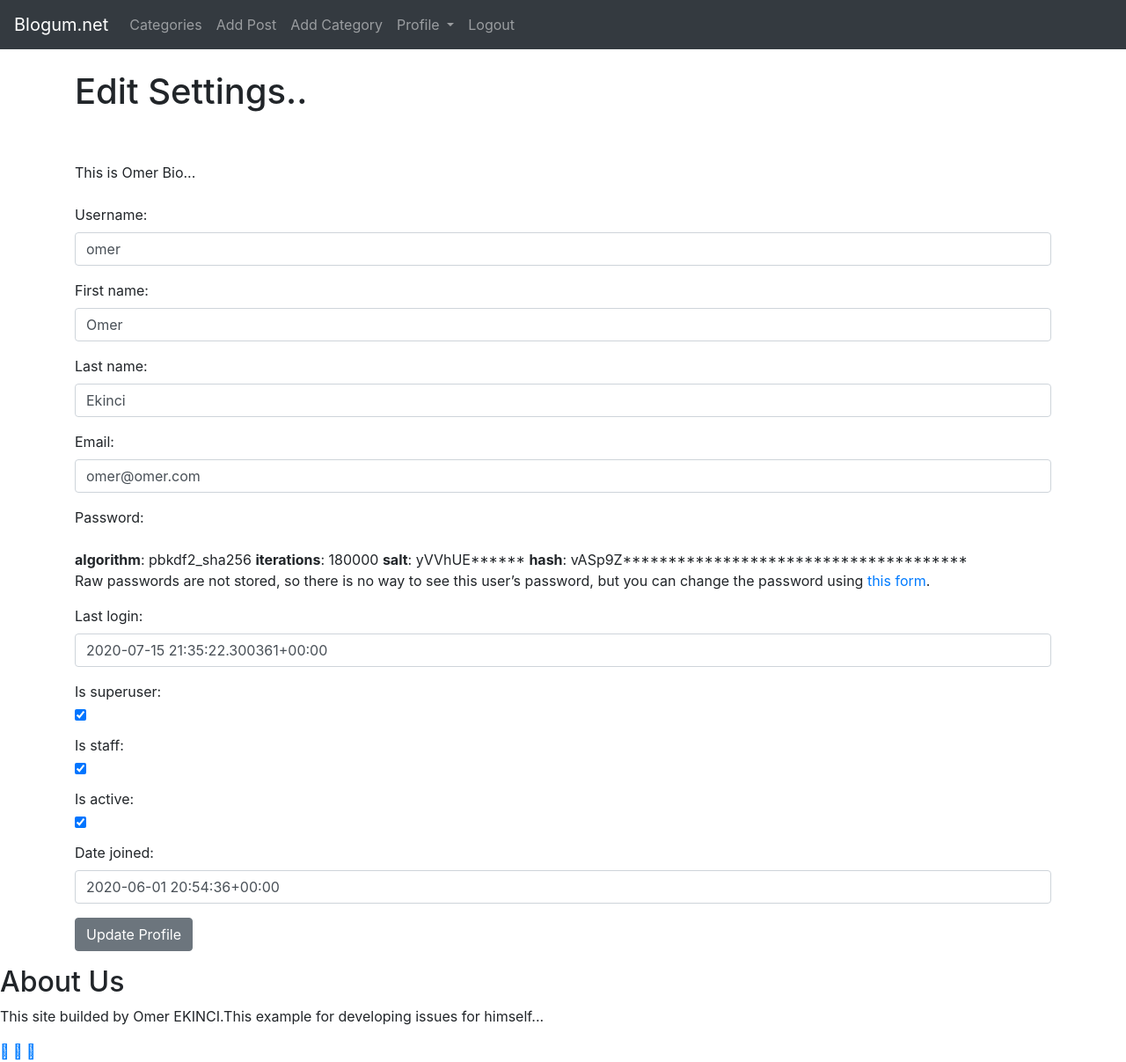
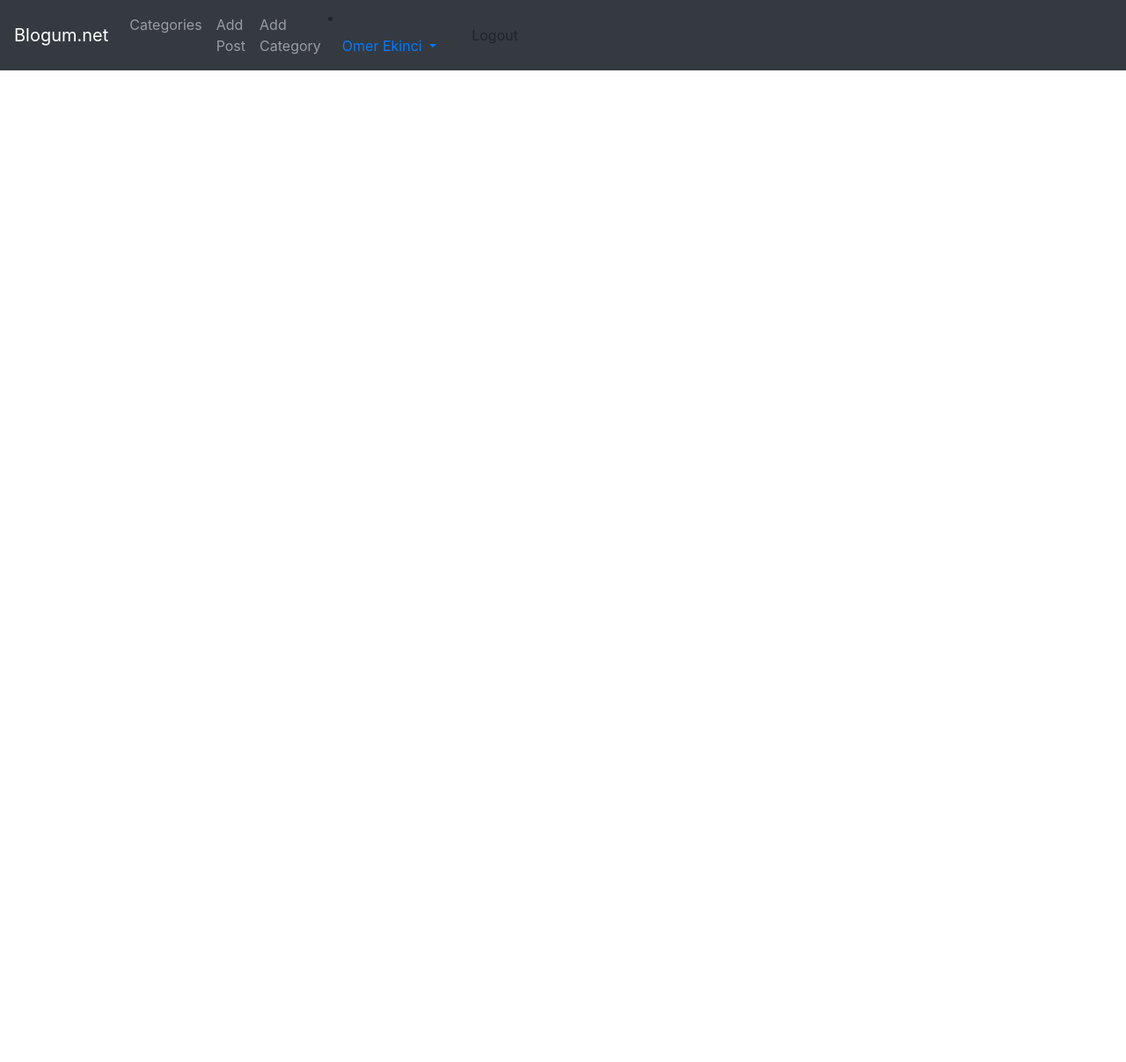
Before and after one commit to OmerEkinci1/Blog, a Django app: page /members/edit_profile/ in a window 1280 px wide. Shown: the whole page at 88% size. After the commit the page ends 80 px from the top, so only its background shows below. Run offline with Django 3.2, Linux system fonts and the light colour scheme; a user stored in the database is signed in; data comes from the database, SQL or seed files in the repository; some libraries are stand-ins or nearby versions.

Commit message:
design navbar

```diff
--- a/theblog/templates/base.html
+++ b/theblog/templates/base.html
@@ -51,11 +51,22 @@
               <a class="nav-link" href="{% url 'add_category' %}">Add Category</a>
             </li>
 
+          {% else %}
+            <li class="nav-item">
+              <a class="nav-link" href="{% url 'register' %}">Register</a>
+            </li>
+
+            <li class="nav-item">
+              <a class="nav-link" href="{% url 'login' %}">Login</a>
+            </li>
+          {% endif %}
+        </ul>
+        {% if user.is_authenticated %}
             <li class="nav-item dropdown">
               <a class="nav-link dropdown-toggle" href="#" id="navbarDropdown" role="button" data-toggle="dropdown" aria-haspopup="true" aria-expanded="false">
-                Profile
+                {{ user.first_name }} {{ user.last_name }}
               </a>
-              <div class="dropdown-menu" aria-labelledby="navbarDropdown">
+              <div class="dropdown-menu dropdown-menu-right" aria-labelledby="navbarDropdown">
                 <a class="dropdown-item" href="{% url 'edit_profile' %}">Edit Settings</a>
                 {% if user.profile.id %}
                   <a class="dropdown-item" href="{% url 'edit_profile_page' user.profile.id %}">Edit Profile Page</a>
@@ -66,47 +77,12 @@
               </div>
             </li>
 
-           <li class="nav-item">
-            <a class="nav-link" href="{% url 'logout' %}">Logout</a>
-          </li>
-          {% else %}
-            <li class="nav-item">
-              <a class="nav-link" href="{% url 'register' %}">Register</a>
-            </li>
-
-            <li class="nav-item">
-              <a class="nav-link" href="{% url 'login' %}">Login</a>
-            </li>
-          {% endif %}
-        </ul>
+        {% endif %}
+            <a class="dropdown-item" href="{% url 'logout' %}">Logout</a>
       </div>
     </nav>
 
     <br>
-    <div class="container">
-    {% block content %}
-
-    {% endblock %}
-    </div>
-    <!--Footer section -->
-    <footer>
-      <div class="main-content">
-        <div class="left box">
-          <h2>About Us</h2>
-          <div class="content">
-            <p>This site builded by Omer EKINCI.This example for developing issues for himself...</p>
-            <div class="social">
-              <a href="#"><span class="fab fa-facebook-f"></span></a>
-              <a href="#"><span class="fab fa-twitter"></span></a>
-              <a href="#"><span class="fab fa-instagram"></span></a>
-              <a href="#"><span class="fab fa-linkedn"></span></a>
-            </div>
-          </div>
-        </div>
-      </div>
-    </footer>
-    <!--End of the footer -->
-
 
     <!-- Optional JavaScript -->
     <!-- jQuery first, then Popper.js, then Bootstrap JS -->
```
Also changed, not shown: Blog/settings.py (+0 -7 lines).
